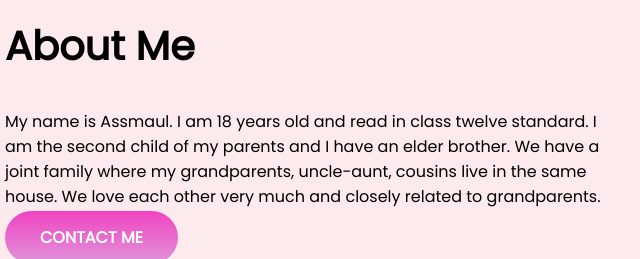
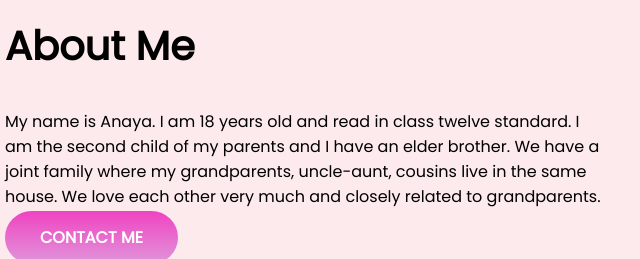
Before and after one commit to assmaul/food-information, a plain HTML site: page index.html in a window 1280 px wide. Shown: the part 612-871 px from the top of the page, 626-1266 px from the left. Drawn offline with Linux system fonts and the light colour scheme.

Commit message:
again three

```diff
--- a/index.html
+++ b/index.html
@@ -32,7 +32,7 @@
         </div>
         <div class="section-div-2">
             <h2 class="about-text">About Me</h2>
-            <p>My name is Assmaul. I am 18 years old and read in class twelve standard. I am the second child of my parents and I have an elder brother. We have a joint family where my grandparents, uncle-aunt, cousins live in the same house. We love each other very much and closely related to grandparents.
+            <p>My name is Anaya. I am 18 years old and read in class twelve standard. I am the second child of my parents and I have an elder brother. We have a joint family where my grandparents, uncle-aunt, cousins live in the same house. We love each other very much and closely related to grandparents.
             </p>
             <a target="_blank" class="button" href="https://www.facebook.com/Assmaul.Emon.281/">CONTACT ME</a>
         </div>
```
